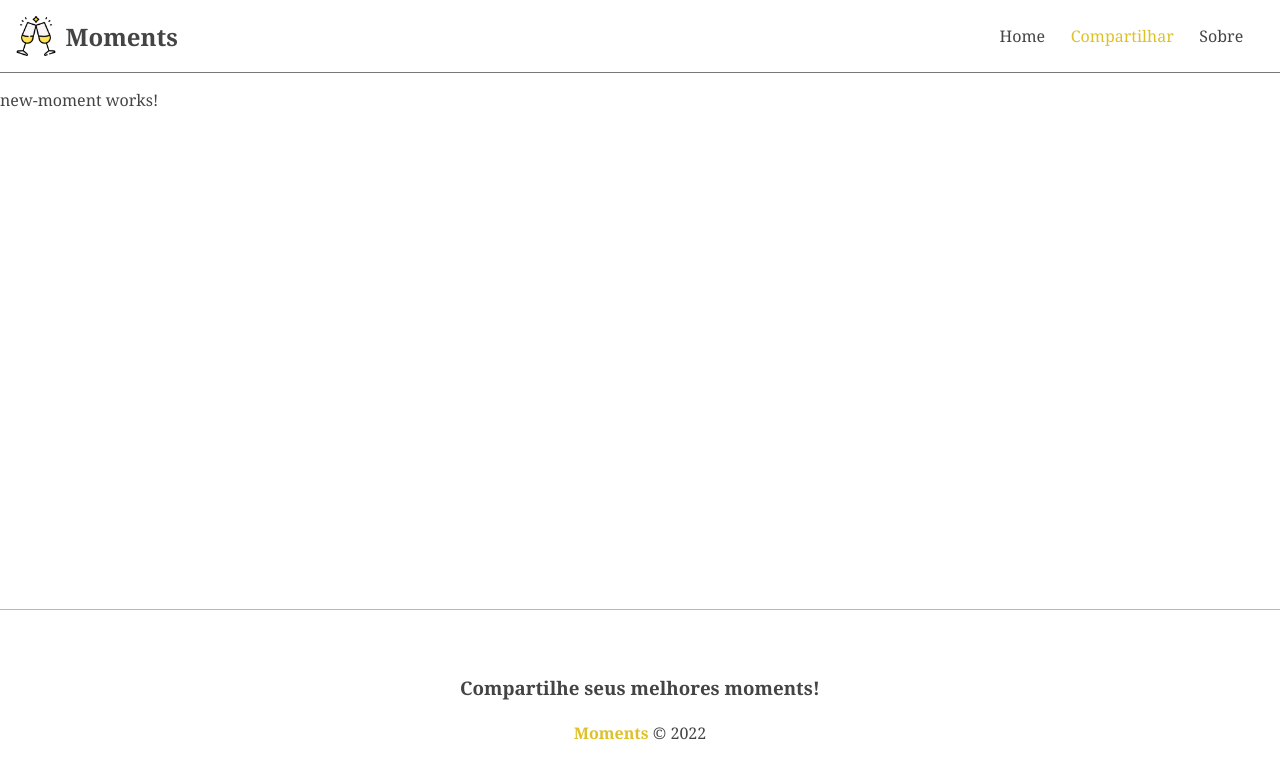
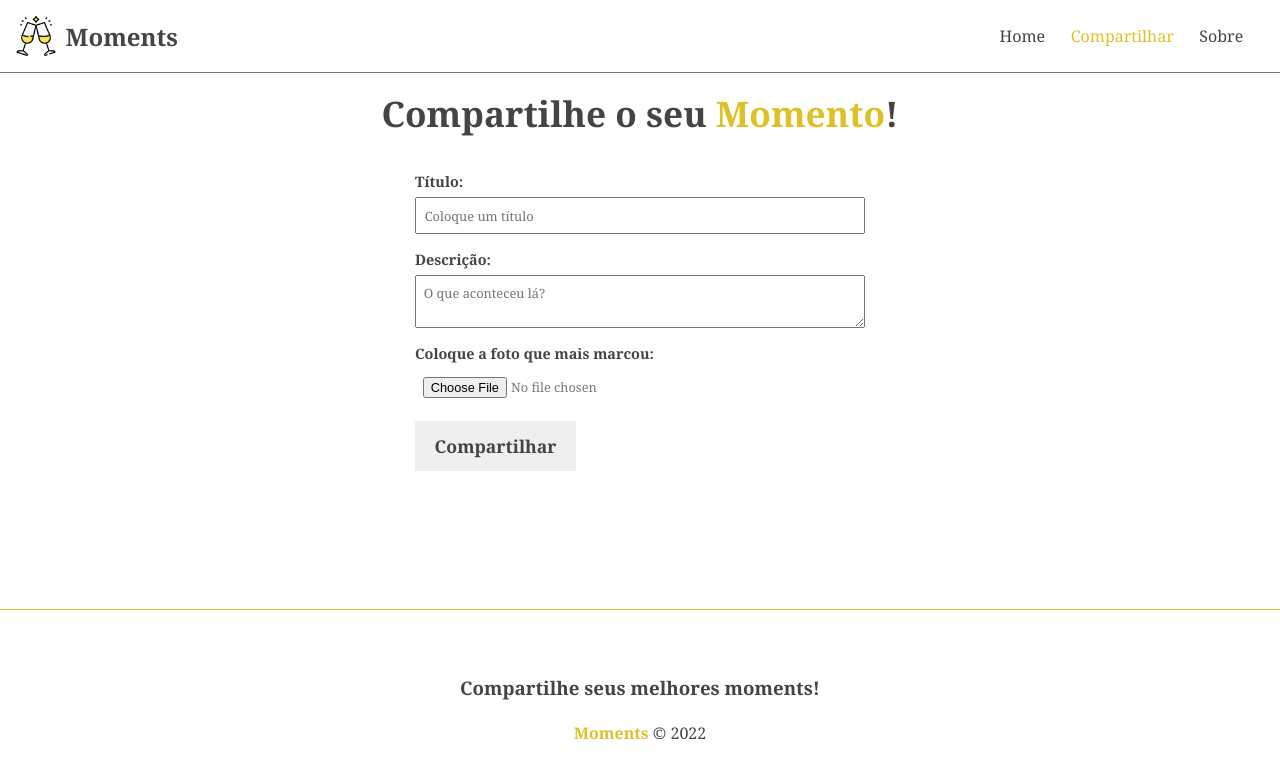
Before and after one commit to jotammendes/moments, an Angular app: page /moments/new in a window 1280 px wide. Shown: the top 778 px of the page. Built offline with nearby package versions, Linux system fonts and the light colour scheme.

Commit message:
feature: criação de formulário para novo momento

```diff
--- a/src/app/app.module.ts
+++ b/src/app/app.module.ts
@@ -8,6 +8,7 @@
 import { AboutComponent } from './components/pages/about/about.component';
 import { HomeComponent } from './components/pages/home/home.component';
 import { NewMomentComponent } from './components/pages/new-moment/new-moment.component';
+import { MomentFormComponent } from './components/moment-form/moment-form.component';
 
 @NgModule({
   declarations: [
@@ -16,7 +17,8 @@
     FooterComponent,
     AboutComponent,
     HomeComponent,
-    NewMomentComponent
+    NewMomentComponent,
+    MomentFormComponent
   ],
   imports: [
     BrowserModule,
--- /dev/null
+++ b/src/app/components/moment-form/moment-form.component.html
@@ -0,0 +1,15 @@
+<form>
+  <div class="form-group">
+    <label for="title">Título:</label>
+    <input type="text" name="title" placeholder="Coloque um título" required />
+  </div>
+  <div class="form-group">
+    <label for="description">Descrição:</label>
+    <textarea name="description" placeholder="O que aconteceu lá?" required></textarea>
+  </div>
+  <div class="form-group">
+    <label for="image">Coloque a foto que mais marcou:</label>
+    <input type="file" name="image" required />
+  </div>
+  <input type="submit" value="{{ btnText }}">
+</form>
--- /dev/null
+++ b/src/app/components/moment-form/moment-form.component.ts
@@ -0,0 +1,16 @@
+import { Component, Input, OnInit } from '@angular/core';
+
+@Component({
+  selector: 'app-moment-form',
+  templateUrl: './moment-form.component.html',
+  styleUrls: ['./moment-form.component.css']
+})
+export class MomentFormComponent implements OnInit {
+  @Input() btnText!: string;
+
+  constructor() { }
+
+  ngOnInit(): void {
+  }
+
+}
--- a/src/app/components/pages/new-moment/new-moment.component.css
+++ b/src/app/components/pages/new-moment/new-moment.component.css
@@ -0,0 +1,9 @@
+h2 {
+  text-align: center;
+  margin-bottom: 1em;
+  font-size: 2.2em;
+}
+
+h2 span {
+  color: #dec129;
+}
--- a/src/app/components/pages/new-moment/new-moment.component.html
+++ b/src/app/components/pages/new-moment/new-moment.component.html
@@ -1 +1,2 @@
-<p>new-moment works!</p>
+<h2>Compartilhe o seu <span>Momento</span>!</h2>
+<app-moment-form [btnText]="btnText"></app-moment-form>
--- a/src/app/components/pages/new-moment/new-moment.component.ts
+++ b/src/app/components/pages/new-moment/new-moment.component.ts
@@ -6,6 +6,7 @@
   styleUrls: ['./new-moment.component.css']
 })
 export class NewMomentComponent implements OnInit {
+  btnText = "Compartilhar";
 
   constructor() { }
 
--- a/src/styles.css
+++ b/src/styles.css
@@ -15,3 +15,44 @@
 a:hover {
   color: #dec129;
 }
+
+/* FORM */
+form {
+  width: 450px;
+  margin: 0 auto;
+}
+
+.form-group {
+  display: flex;
+  flex-direction: column;
+  margin-bottom: 1em;
+}
+
+.form-group label {
+  font-weight: bold;
+  font-size: 0.9em;
+  margin-bottom: 0.4em;
+}
+
+.form-group input,
+.form-group textarea {
+  padding: 0.6em;
+  color: #777;
+  font-size: 0.8em;
+}
+
+input[type="submit"] {
+  background-color: #EFEFEF;
+  border: 2px solid transparent;
+  padding: 0.6em 1em;
+  font-weight: bold;
+  font-size: 1.1em;
+  cursor: pointer;
+  transition: 0.4s;
+}
+
+input[type="submit"]:hover {
+  color: #dec129;
+  border-color: #dec129;
+  background-color: transparent;
+}
```
Also changed, not shown: src/app/components/moment-form/moment-form.component.css (added), 1 other file (tests, documents, lock files or other folders).
